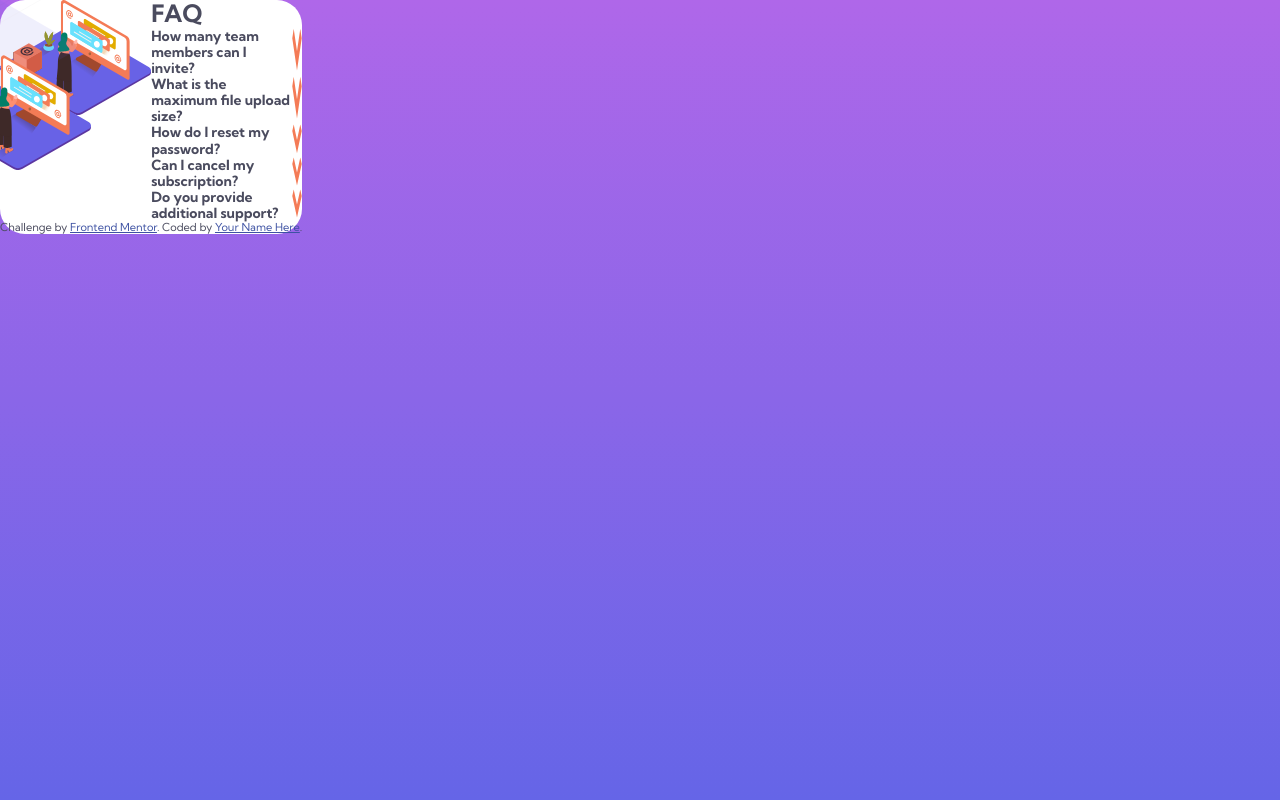
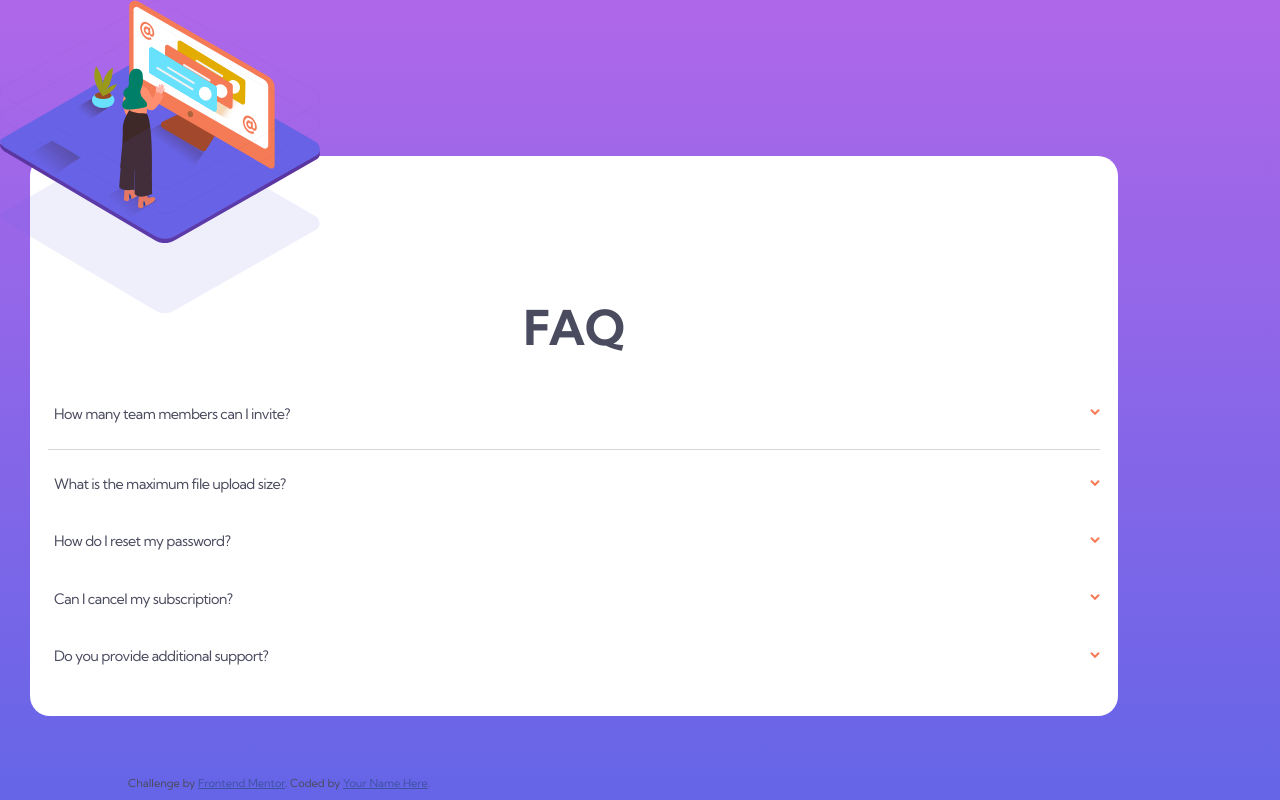
Before and after one commit to LubomiiirV/FEMentor-FAQ, a plain HTML site: page index.html in a window 1280 px wide. Drawn offline with nearby package versions, Linux system fonts and the light colour scheme.

Commit message:
working on desktop mode

```diff
--- a/style.css
+++ b/style.css
@@ -141,62 +141,30 @@ h1 {
 
     */
   }
-  .container {
-    position: absolute;
-    background-color: rgb(255, 255, 255);
-    border-radius: 25px;
+
+  /* IMAGE CONTENT */
+  .left-content {
   }
 
-  .mini-container {
-    position: relative;
-    display: flex;
-    flex-direction: row;
-    border-radius: 45px;
-  }
-
-  .left-content {
-    display: flex;
-    flex-direction: column;
-    width: 50%;
-  }
-
-  .right-content {
-    display: flex;
-    flex-direction: column;
-    width: 50%;
-  }
-
-  .question {
-    display: flex;
-    flex-direction: row;
+  .img {
+    position: absolute;
   }
 
   .bg {
-    position: absolute;
-    width: 75%;
-    top: -50%;
-    left: -50%;
-  }
-
-  .desk {
     width: 25%;
-  }
-
-  .hidden {
-    display: none;
+    z-index: 2;
   }
 
   .woman {
-    position: absolute;
-    width: 50%;
-    left: -20%;
-    top: 25%;
+    width: 25%;
+    z-index: 1;
   }
 
-  .arrow-down {
-    cursor: pointer;
+
+  .woman-mobile {
+    display: none;
+
   }
-
   .attribution {
     font-size: 11px;
     text-align: center;
@@ -204,4 +172,69 @@ h1 {
   .attribution a {
     color: hsl(228, 45%, 44%);
   }
+
+  /* TEXT CONTENT */
+  .right-content {
+    position: absolute;
+    background-color: rgb(255, 255, 255);
+    border-radius: 20px;
+    width: 85vw;
+    height: 70vh;
+    margin: 13em 2.5em;
+    text-align: center;
+    letter-spacing: -0.05em;
+  }
+
+  .question {
+    display: flex;
+    text-align: left;
+    margin: 1em;
+    padding: 1.2em 1em;
+  }
+
+  h1 {
+    font-size: 4em;
+    padding: 3em 0 0.5em 0;
+    font-weight: 900;
+  }
+
+  .question h3 {
+    font-size: 1.2em;
+    font-weight: 500;
+
+  }
+
+  .arrow-down {
+    position: absolute;
+    right: 1.5em;
+    padding-top: 0.3em;
+    cursor: pointer;
+  }
+
+  .hidden {
+    display: none;
+    margin: 0 1em 1em 1em;
+  }
+
+  .unhide {
+    display: flex;
+    padding-bottom: 0;
+    text-align: left;
+    line-height: 1.5em;
+    margin: 0 3em 1.5em 2em;
+  }
+
+  .line {
+    margin: 0 1.5em;
+    border-bottom: 1.5px solid rgb(216, 215, 215);
+  }
+
+  /* FOOTER */
+  .attribution {
+    position: absolute;
+    font-size: 11px;
+    text-align: center;
+    bottom: 10px;
+    padding-left: 10%;
+  }
 }
```
